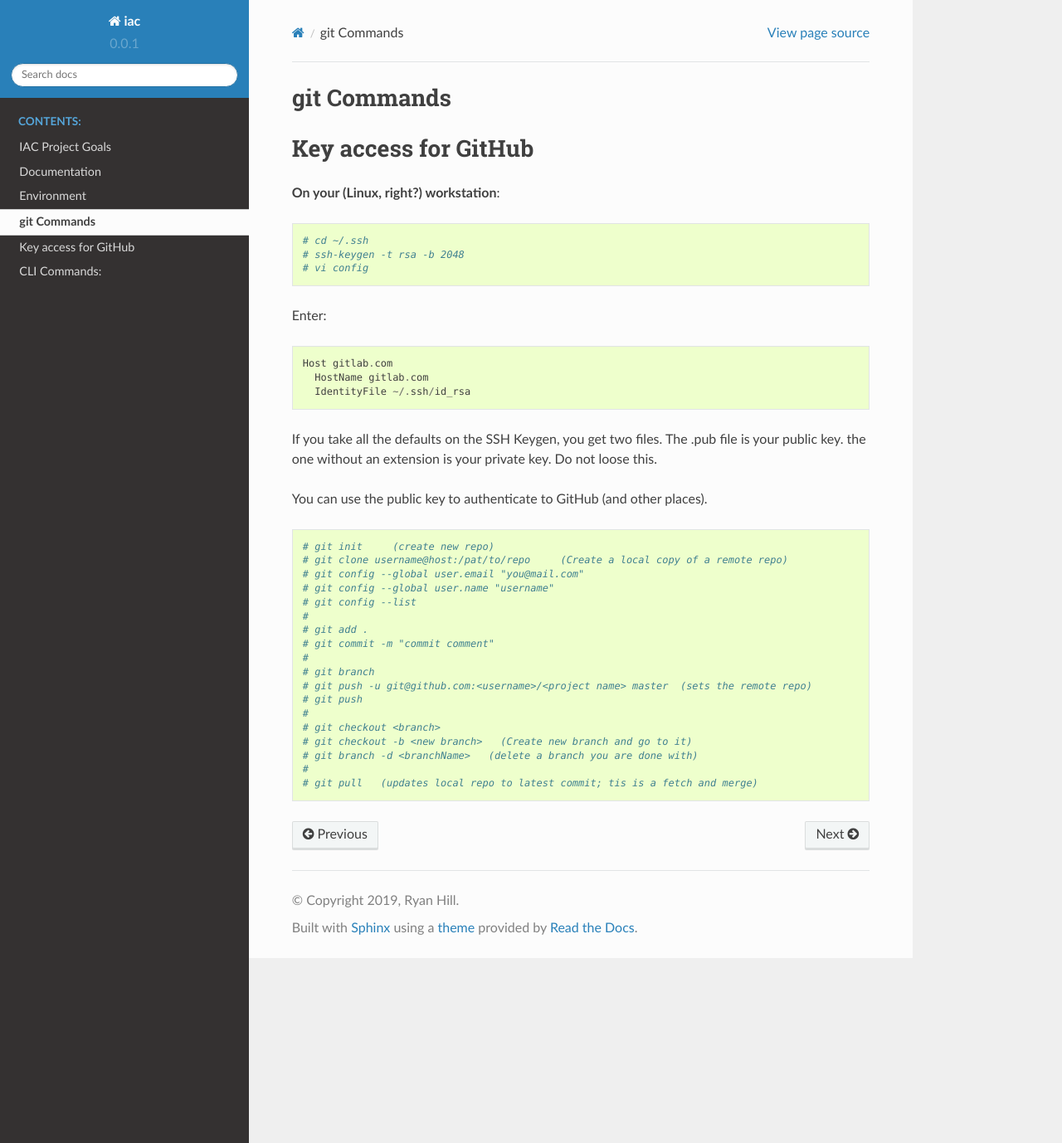
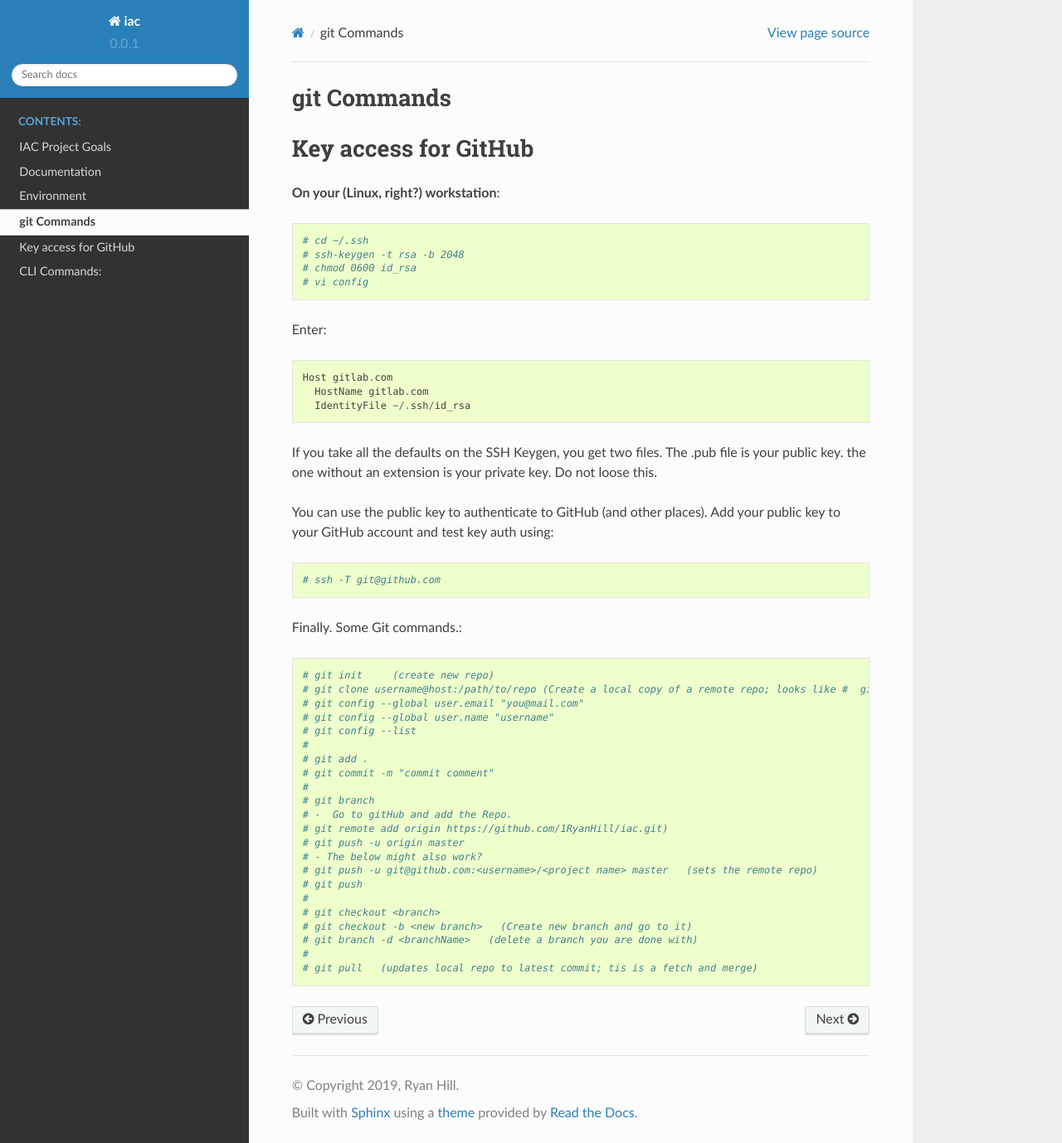
Before and after one commit to 1RyanHill/iac, a Sphinx documentation site: the page built from docs/git.rst, in a window 1280 px wide and 1378 px high. Shown: the whole window at 83% size. Built offline with Sphinx 7.4.7 and the Read the Docs theme 2.0.0, drawn with Linux system fonts in a browser that asks for light colours.

Commit message:
more docs

```diff
--- a/docs/git.rst
+++ b/docs/git.rst
@@ -11,6 +11,7 @@ Key access for GitHub
 
 # cd ~/.ssh
 # ssh-keygen -t rsa -b 2048
+# chmod 0600 id_rsa
 # vi config
 
 Enter::
@@ -21,12 +22,14 @@ Enter::
 
 If you take all the defaults on the SSH Keygen, you get two files.  The .pub file is your public key.  the one without an extension is your private key.  Do not loose this.
 
-You can use the public key to authenticate to GitHub (and other places).
+You can use the public key to authenticate to GitHub (and other places).  Add your public key to your GitHub account and test key auth using::
 
-::
+# ssh -T git@github.com
+
+Finally.  Some Git commands.::
 
 # git init     (create new repo)
-# git clone username@host:/pat/to/repo     (Create a local copy of a remote repo)
+# git clone username@host:/path/to/repo (Create a local copy of a remote repo; looks like #  git remote add origin https://github.com/1RyanHill/iac.git)
 # git config --global user.email "you@mail.com"
 # git config --global user.name "username"
 # git config --list
@@ -35,7 +38,11 @@ You can use the public key to authenticate to GitHub (and other places).
 # git commit -m "commit comment"
 #
 # git branch
-# git push -u git@github.com:<username>/<project name> master  (sets the remote repo)
+# -  Go to gitHub and add the Repo.
+# git remote add origin https://github.com/1RyanHill/iac.git)
+# git push -u origin master
+# - The below might also work?
+# git push -u git@github.com:<username>/<project name> master   (sets the remote repo)
 # git push
 #
 # git checkout <branch>
```
Also changed, not shown: 5 other files.
